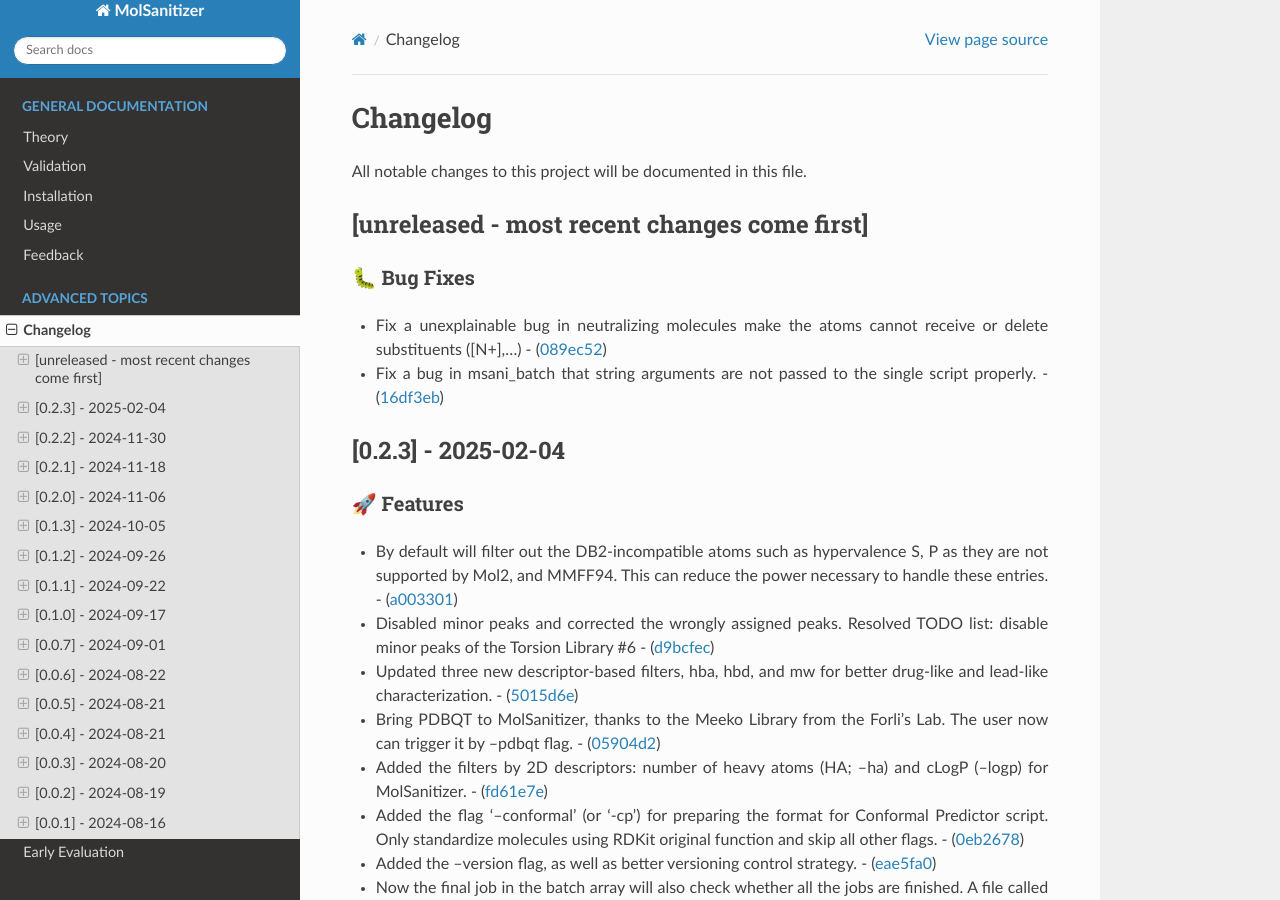
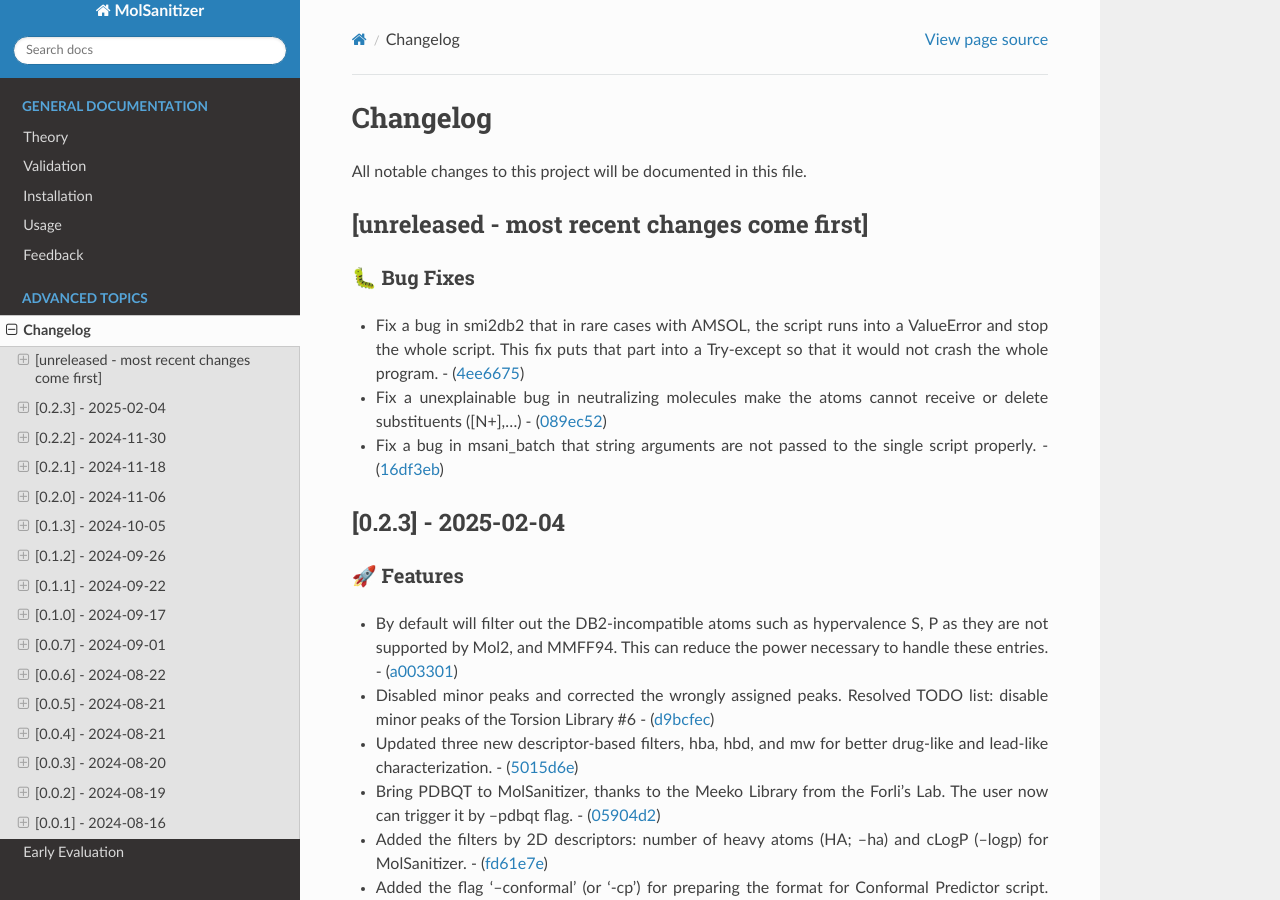
Before and after one commit to phonglam3103/msani-readthedocs, a Sphinx documentation site: the page built from docs/source/changes.rst, in a window 1280 px wide and 900 px high. Built offline with Sphinx 7.4.7 and the Read the Docs theme 3.1.0, drawn with Linux system fonts in a browser that asks for light colours; formulas are drawn with MathJax 3.

Commit message:
Update changes.rst from the software repository

```diff
--- a/docs/source/changes.rst
+++ b/docs/source/changes.rst
@@ -9,6 +9,10 @@ All notable changes to this project will be documented in this file.
 🐛 Bug Fixes
 ~~~~~~~~~~~~
 
+-  Fix a bug in smi2db2 that in rare cases with AMSOL, the script runs
+   into a ValueError and stop the whole script. This fix puts that part
+   into a Try-except so that it would not crash the whole program. -
+   (`4ee6675 <https://github.com/phonglam3103/MolSanitizer/commit/4ee66751b8c9b87b1136a82c99c86b9dd4ce328b>`__)
 -  Fix a unexplainable bug in neutralizing molecules make the atoms
    cannot receive or delete substituents ([N+],…) -
    (`089ec52 <https://github.com/phonglam3103/MolSanitizer/commit/089ec52db8ff7540b5ade1f946dbdcf78708e229>`__)
```
